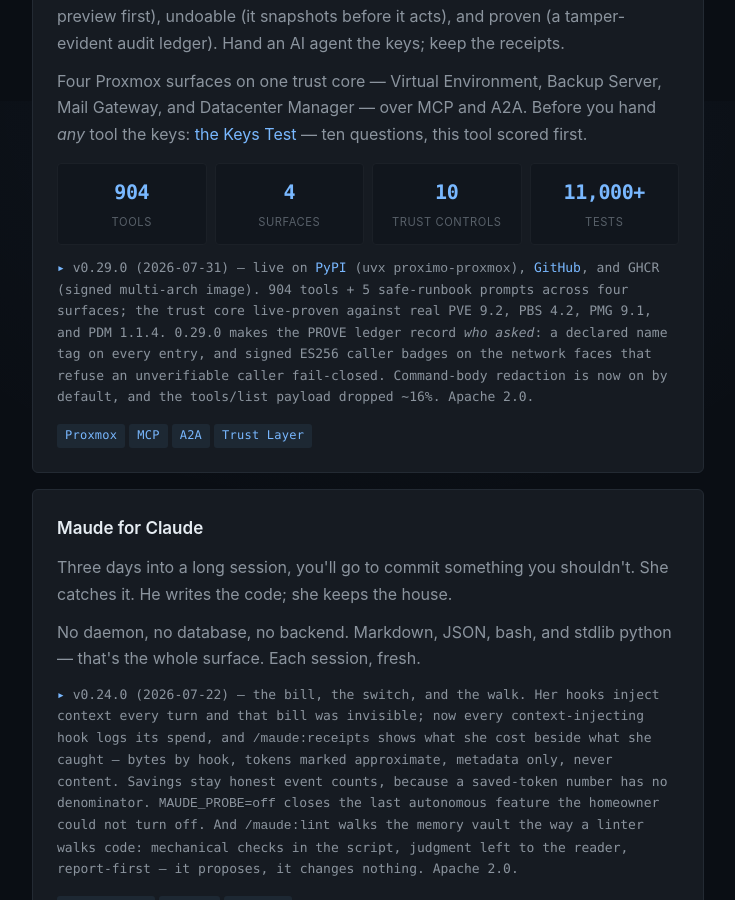
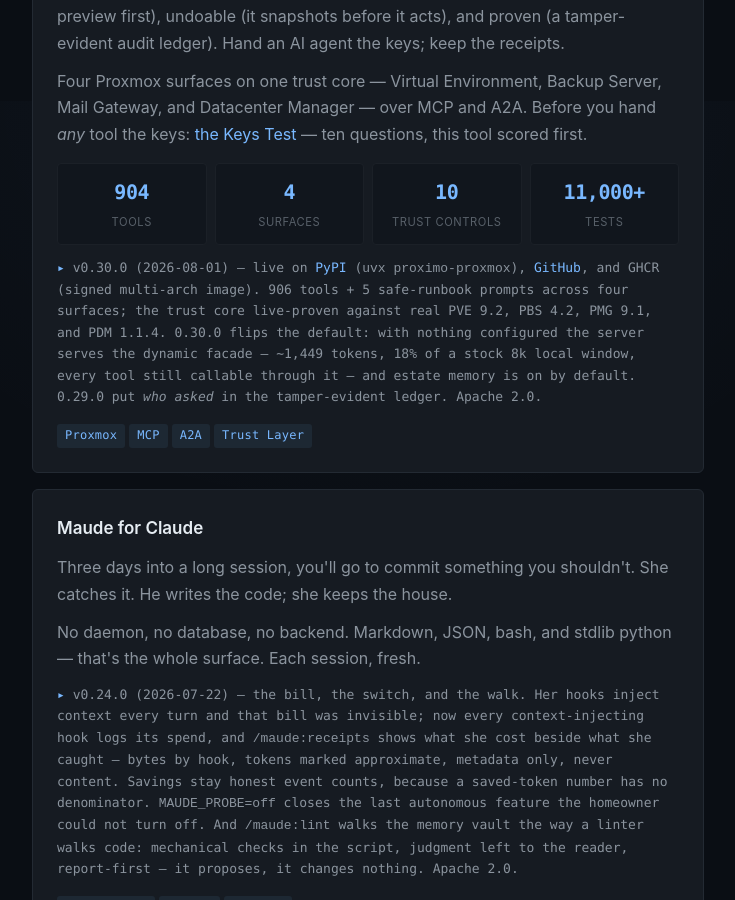
Before and after one commit to john-broadway/john-broadway.github.io, a Jekyll site: the page built from index.html, in a window 1280 px wide and 900 px high, scrolled down 1699 px. Shown: the whole window, without its empty margins (272-1007 px from the left). Built offline with Jekyll 4.4.1, drawn with Linux system fonts in a browser that asks for light colours.

Commit message:
proximo 0.30.0 — the default door fits a local model

```diff
--- a/index.html
+++ b/index.html
@@ -51,7 +51,7 @@
       <div class="stat"><div class="num">10</div><div class="label">trust controls</div></div>
       <div class="stat"><div class="num">11,000+</div><div class="label">tests</div></div>
     </div>
-    <p class="status">v0.29.0 (2026-07-31) &mdash; live on <a href="https://pypi.org/project/proximo-proxmox/">PyPI</a> (<code>uvx proximo-proxmox</code>), <a href="https://github.com/john-broadway/proximo">GitHub</a>, and GHCR (signed multi-arch image). 904 tools + 5 safe-runbook prompts across four surfaces; the trust core live-proven against real PVE 9.2, PBS 4.2, PMG 9.1, and PDM 1.1.4. 0.29.0 makes the PROVE ledger record <em>who asked</em>: a declared name tag on every entry, and signed ES256 caller badges on the network faces that refuse an unverifiable caller fail-closed. Command-body redaction is now on by default, and the tools/list payload dropped ~16%. Apache 2.0.</p>
+    <p class="status">v0.30.0 (2026-08-01) &mdash; live on <a href="https://pypi.org/project/proximo-proxmox/">PyPI</a> (<code>uvx proximo-proxmox</code>), <a href="https://github.com/john-broadway/proximo">GitHub</a>, and GHCR (signed multi-arch image). 906 tools + 5 safe-runbook prompts across four surfaces; the trust core live-proven against real PVE 9.2, PBS 4.2, PMG 9.1, and PDM 1.1.4. 0.30.0 flips the default: with nothing configured the server serves the dynamic facade &mdash; ~1,449 tokens, 18% of a stock 8k local window, every tool still callable through it &mdash; and estate memory is on by default. 0.29.0 put <em>who asked</em> in the tamper-evident ledger. Apache 2.0.</p>
     <div class="tags"><span>Proxmox</span><span>MCP</span><span>A2A</span><span>Trust Layer</span></div>
   </article>
 
```
